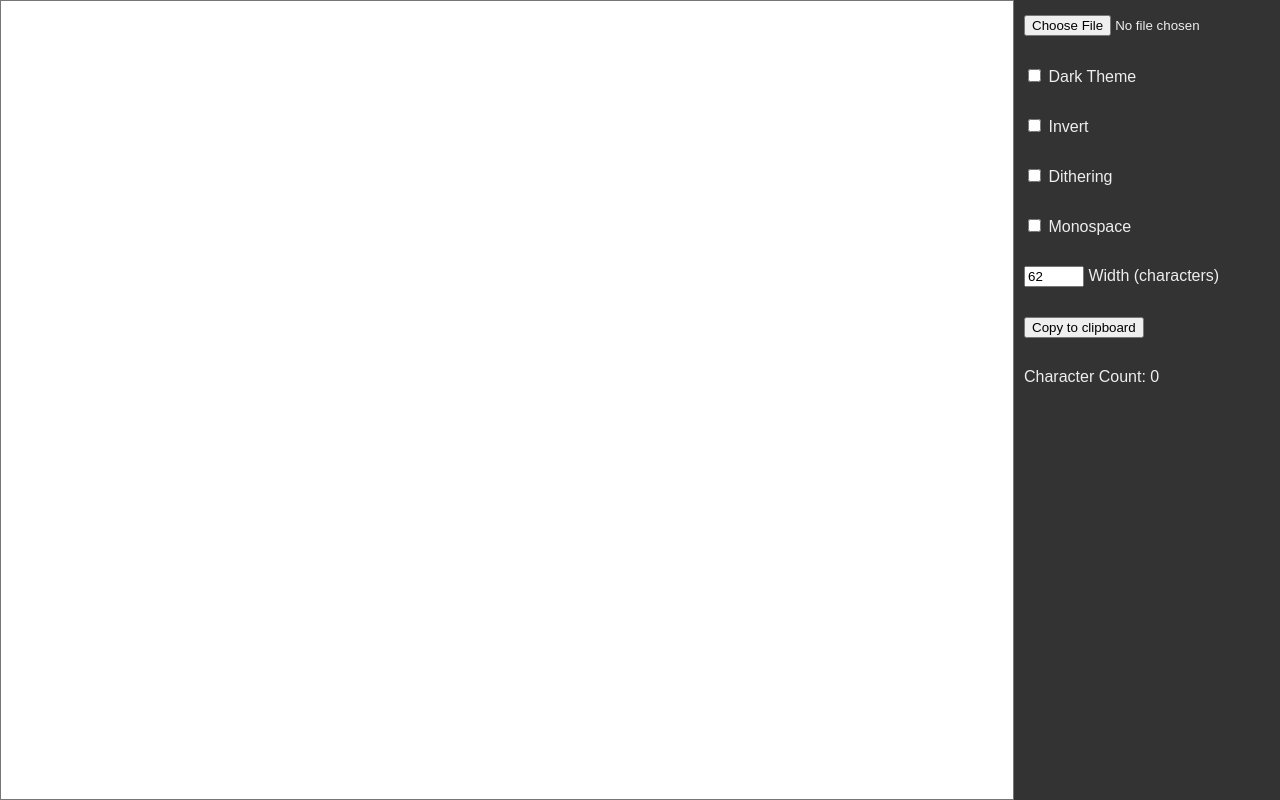
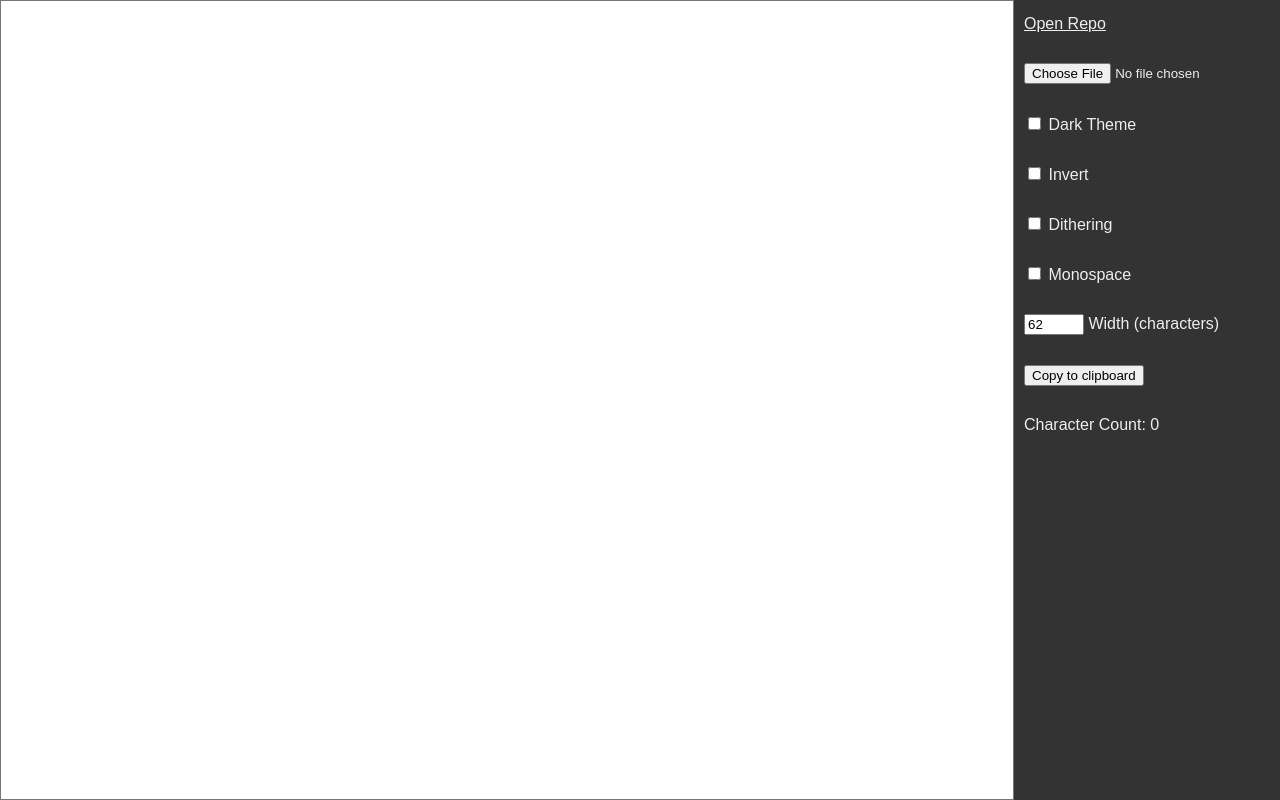
Before and after one commit to 505e06b2/Image-to-Braille, a plain HTML site: page index.html in a window 1280 px wide. Drawn offline with Linux system fonts and the light colour scheme.

Commit message:
Repo link

```diff
--- a/index.html
+++ b/index.html
@@ -9,6 +9,7 @@
 <body>
 	<textarea id="text" readonly></textarea>
 	<div id="options">
+		<div><a href="https://github.com/505e06b2/Image-to-Braille" target="_blank">Open Repo</a></div>
 		<div><input id="file" type="file"></div>
 
 		<div title="Toggle dark theme"><input type="checkbox" id="darktheme"> Dark Theme</div>
--- a/style.css
+++ b/style.css
@@ -54,3 +54,7 @@ body {
 input[type="number"] {
 	width: 60px;
 }
+
+a {
+	color: #eee;
+}
```
